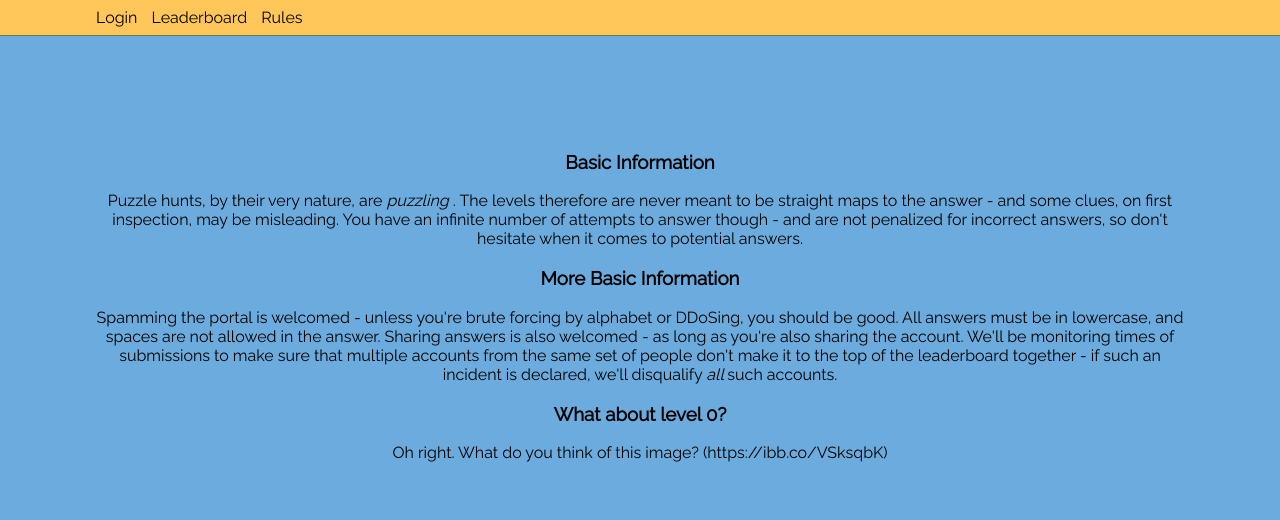
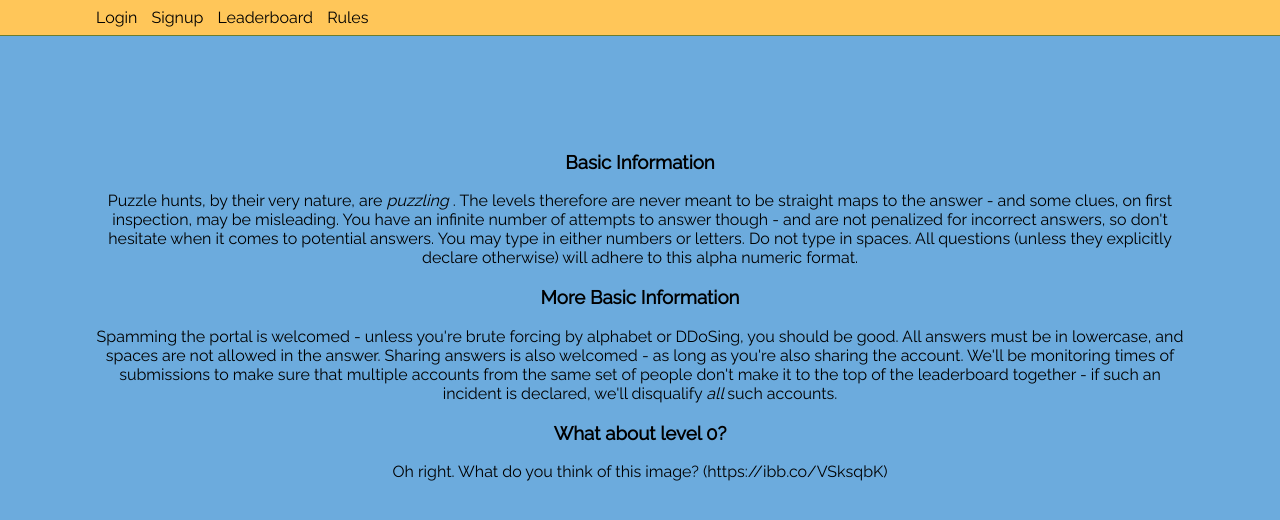
Before and after one commit to barun511/cryptic-hunt-personal, a Django app: page /rules in a window 1280 px wide. Shown: the top 520 px of the page. Run offline with Django 3.2, Linux system fonts and the light colour scheme.

Commit message:
Fixes rules and adds signup

```diff
--- a/hunt/templates/base.html
+++ b/hunt/templates/base.html
@@ -12,6 +12,7 @@
             <a class="right-align" href="{% url 'logout' %}"> Logout </a>
             {% else %}
 			<a href="{% url 'login' %}">Login</a>
+			<a href="{% url 'signup' %}">Signup</a>
             {% endif %}
             <a href="{% url 'leaderboard' %}">Leaderboard</a>
             <a href="{% url 'rules' %}">Rules</a>
--- a/hunt/templates/rules.html
+++ b/hunt/templates/rules.html
@@ -3,6 +3,7 @@
 <p>
     <h3> Basic Information </h3>
     Puzzle hunts, by their very nature, are <i> puzzling </i>. The levels therefore are never meant to be straight maps to the answer - and some clues, on first inspection, may be misleading. You have an infinite number of attempts to answer though - and are not penalized for incorrect answers, so don't hesitate when it comes to potential answers.
+    You may type in either numbers or letters. Do not type in spaces. All questions (unless they explicitly declare otherwise) will adhere to this alpha numeric format.
 </p>
 <p>
     <h3> More Basic Information </h3>
--- a/hunt/urls.py
+++ b/hunt/urls.py
@@ -6,7 +6,7 @@ urlpatterns = [
         url(r'^$', views.index, name="index"),
         url(r'^logout/?$', auth_views.LogoutView.as_view(), {'next_page':'login'}, name="logout"),
         url(r'^login/?$', auth_views.LoginView.as_view(), name="login"),
-        # url(r'^signup/?$', views.signup, name="signup"),
+        url(r'^signup/?$', views.signup, name="signup"),
         url(r'^base/?$', views.base, name="base"),
         url(r'^leaderboard/?$', views.leaderboard, name="leaderboard"),
         url(r'^play/?$', views.play, name="play"),
```
